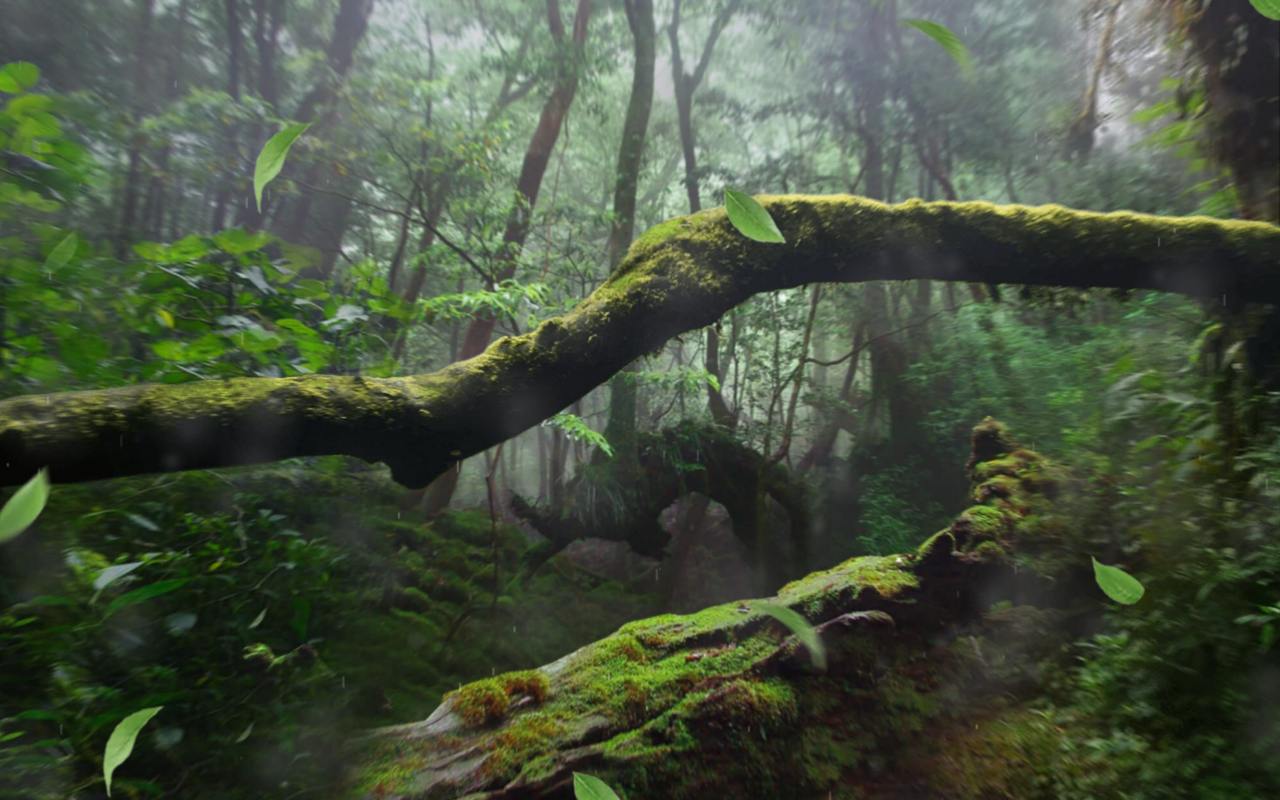
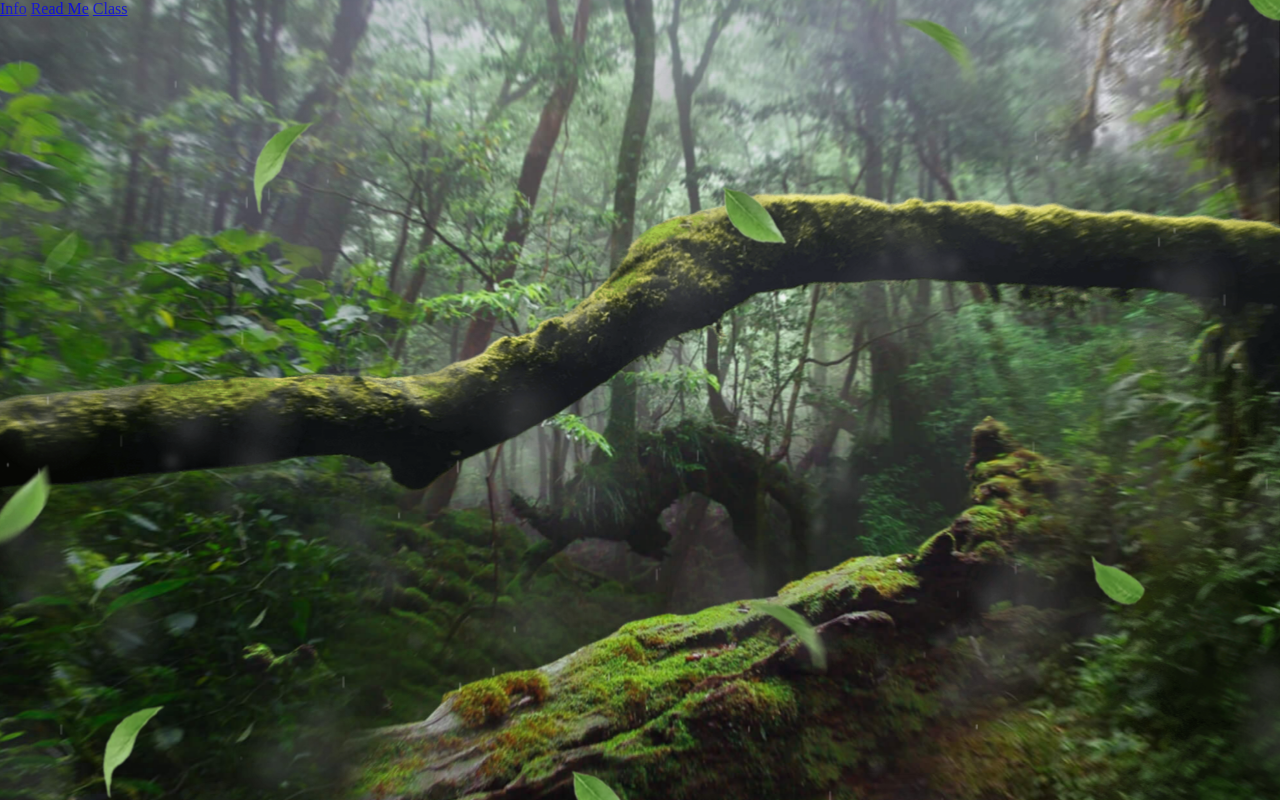
Before and after one commit to Hundabat/personal, a plain HTML site: page index.html in a window 1280 px wide. Drawn offline with Linux system fonts and the light colour scheme; a web font is replaced by a local one.

Commit message:
25/09/2023

```diff
--- a/index.html
+++ b/index.html
@@ -21,8 +21,16 @@
 			</div>
 			<div class="layers__item layer-5" style="background-image: url(img/layer-5.png);"></div>
 			<div class="layers__item layer-6" style="background-image: url(img/layer-6.png);"></div>
+			<div class="container">
+				<div class="header_line">
+					<div class="header_text">
+					<a href="#">Info</a>
+					<a href="#">Read Me</a>
+					<a href="#">Class</a>
+				</div>
+				</div>
+			</div>
 		</div>
 	</section>
-
 </body>
 </html>
--- a/main.css
+++ b/main.css
@@ -80,3 +80,20 @@ body {
 .layer-4, .layer-5, .layer-6 {
 	pointer-events: none;
 }
+
+.container {
+	width: 1200px;
+	align-items: center;
+	display: flex;
+	z-index: 0;
+}
+
+.header_line {
+align-items: center;
+display: flex;
+text-decoration: solid;
+}
+
+.header_text {
+	color:#fff
+}
```
